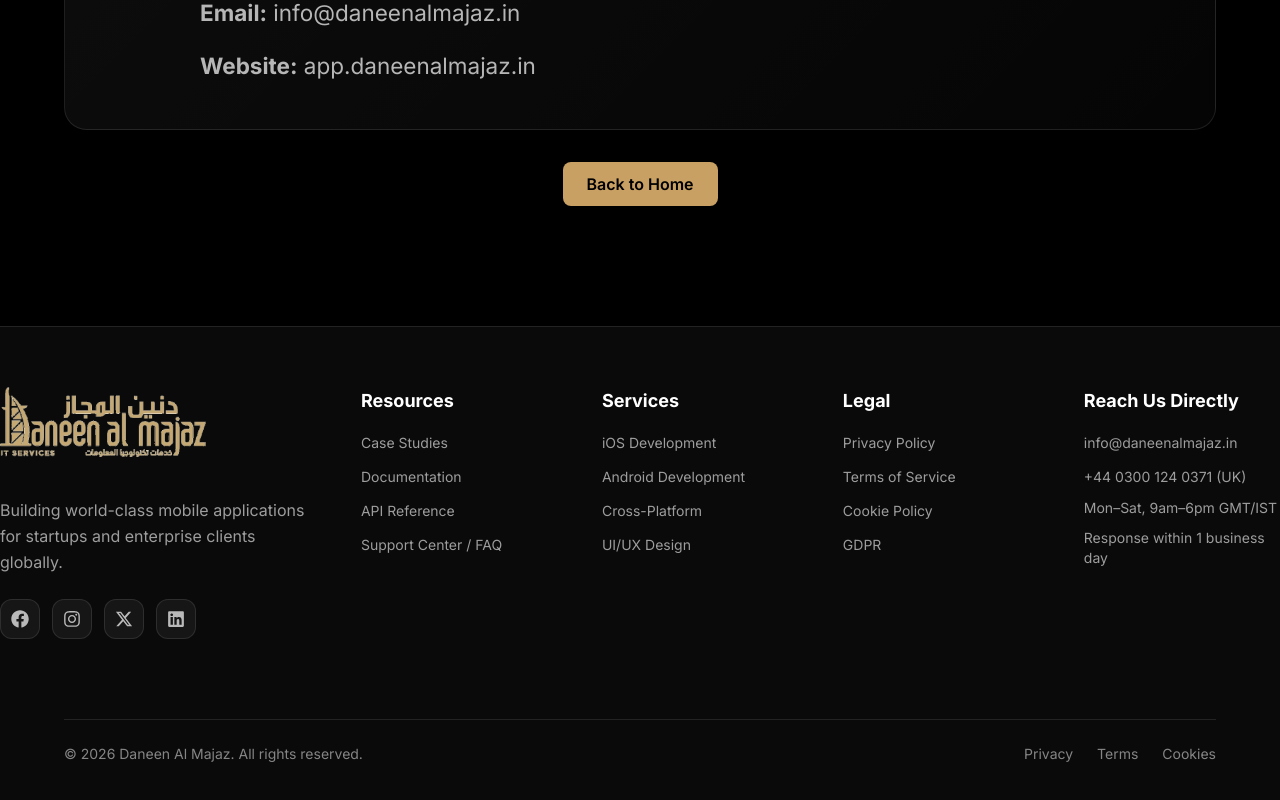
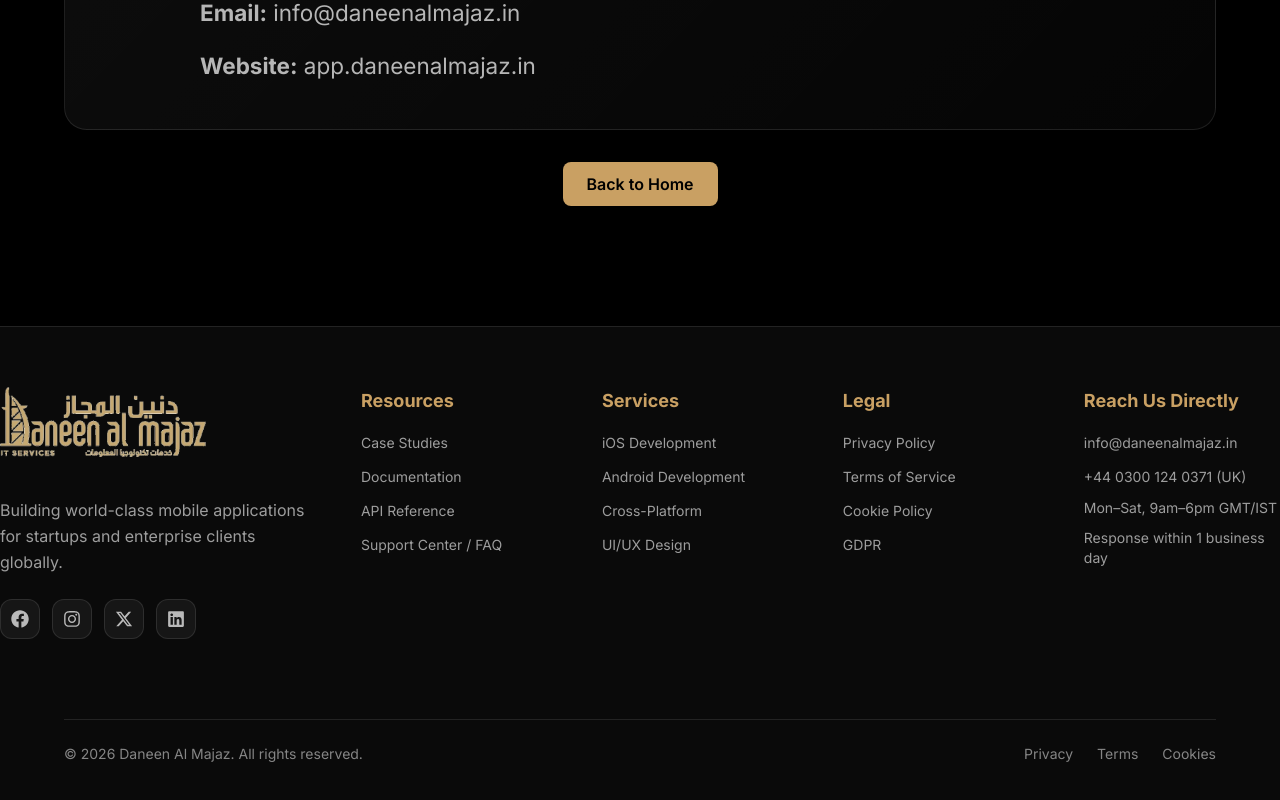
Before and after one commit to faheemnazir/landingpagedan, a React (Vite) app: page /gdpr in a window 1280 px wide. Shown: the part 4417-5217 px from the top of the page. Built offline with nearby package versions, Linux system fonts and the light colour scheme.

Commit message:
style: make footer section headings golden color

```diff
--- a/src/components/Footer.css
+++ b/src/components/Footer.css
@@ -115,7 +115,7 @@
   font-weight: 700;
   font-size: 18px;
   line-height: 27px;
-  color: #FFFFFF;
+  color: var(--accent-gold, #C8A46B);
   margin-bottom: 16px;
 }
 
```
